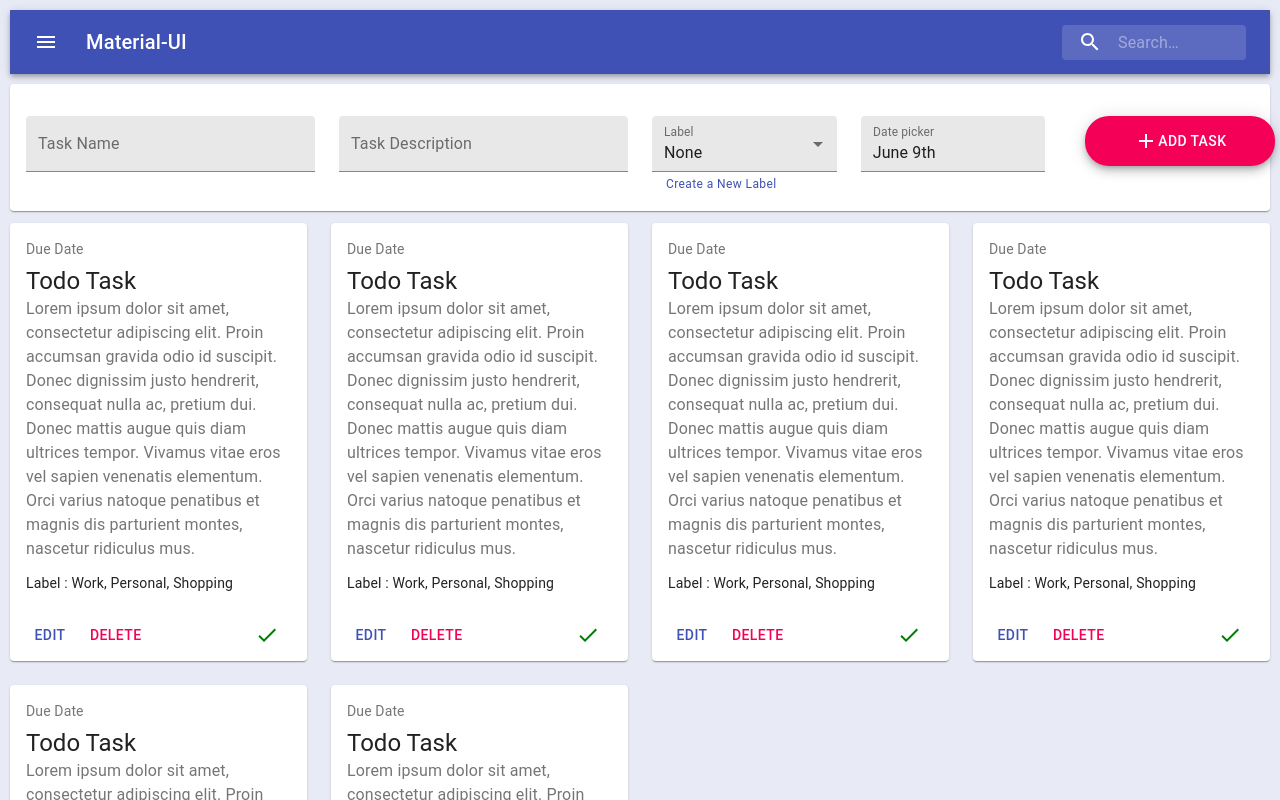
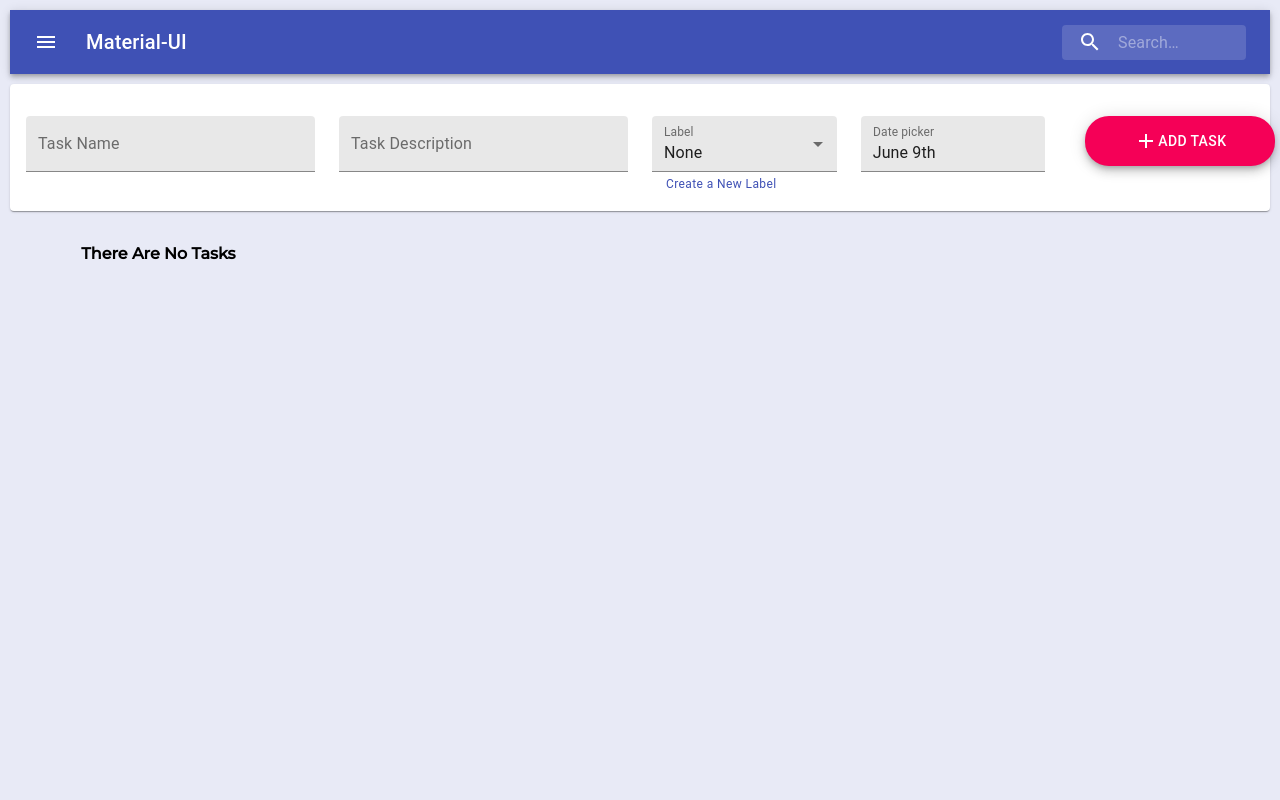
Before and after one commit to sidd-92/todo-react-new, a React (Create React App) app: page / in a window 1280 px wide. Shown: the top 800 px of the page. Built offline with nearby package versions, Linux system fonts and the light colour scheme.

Commit message:
Added Logic To Add Cards To Main

```diff
--- /dev/null
+++ b/src/App.css
@@ -0,0 +1,16 @@
+/* snackbar: {
+    [theme.breakpoints.down("xs")]: {
+      width: "70%",
+      bottom: 30
+    }
+  }*/
+.h4 {
+  text-align: center;
+}
+@media only screen and (max-width: 600px) {
+  .snackbar {
+    width: 70%;
+    position: relative;
+    bottom: 28px !important;
+  }
+}
--- a/src/App.js
+++ b/src/App.js
@@ -1,38 +1,68 @@
-import React, { useState } from "react";
+import React from "react";
 import SimpleAppBar from "./Components/SimpleAppBar/SimpleAppBar";
 import SimpleCard from "./Components/SimpleCard/SimpleCard";
 import Grid from "@material-ui/core/Grid";
 import FormSection from "./Components/FormSection/Form";
+import "./App.css";
+import Snackbar from "@material-ui/core/Snackbar";
 class App extends React.Component {
+  constructor(props) {
+    super(props);
+    this.state = {
+      openSnackBar: false,
+      tasks: []
+    };
+  }
+  createTask = (e, task) => {
+    /*
+     taskName: name,
+      taskDescription: desc,
+      taskLabeledAs: labelName,
+      taskDueDate: selectedDate*/
+    let tasks = this.state.tasks;
+    tasks.push(task);
+    console.log(task);
+    this.setState({ openSnackBar: true });
+  };
   render() {
+    let { openSnackBar } = this.state;
     return (
       <React.Fragment>
+        <Snackbar
+          open={openSnackBar}
+          anchorOrigin={{
+            vertical: "bottom",
+            horizontal: "left"
+          }}
+          onClose={() => this.setState({ openSnackBar: false })}
+          autoHideDuration={1000}
+          message={<span id="message-id">Added New Task</span>}
+          className="snackbar"
+        />
         <SimpleAppBar />
         <React.Fragment>
           <Grid container spacing={3}>
             <Grid item xs={12}>
-              <FormSection />
+              <FormSection onCreateTask={this.createTask} />
             </Grid>
           </Grid>
           <Grid container spacing={3}>
-            <Grid item xs={12} sm={6} md={4} lg={3}>
-              <SimpleCard />
-            </Grid>
-            <Grid item xs={12} sm={6} md={4} lg={3}>
-              <SimpleCard />
-            </Grid>
-            <Grid item xs={12} sm={6} md={4} lg={3}>
-              <SimpleCard />
-            </Grid>
-            <Grid item xs={12} sm={6} md={4} lg={3}>
-              <SimpleCard />
-            </Grid>
-            <Grid item xs={12} sm={6} md={4} lg={3}>
-              <SimpleCard />
-            </Grid>
-            <Grid item xs={12} sm={6} md={4} lg={3}>
-              <SimpleCard />
-            </Grid>
+            {this.state.tasks.length > 0 ? (
+              this.state.tasks.map((task, i) => (
+                <Grid key={i} item xs={12} sm={6} md={4} lg={3}>
+                  <SimpleCard
+                    dueDate={task.taskDueDate}
+                    taskName={task.taskName}
+                    taskDescription={task.taskDescription}
+                    label={task.taskLabeledAs.label}
+                  />
+                </Grid>
+              ))
+            ) : (
+              <Grid item xs={12} sm={6} md={4} lg={3}>
+                <h4 className="h4">There Are No Tasks</h4>
+              </Grid>
+            )}
           </Grid>
         </React.Fragment>
       </React.Fragment>
--- a/src/Components/FormSection/Form.js
+++ b/src/Components/FormSection/Form.js
@@ -21,8 +21,7 @@ import DialogTitle from "@material-ui/core/DialogTitle";
 import { MuiPickersUtilsProvider, DatePicker } from "@material-ui/pickers";
 import MomentUtils from "@date-io/moment";
 import Link from "@material-ui/core/Link";
-import Snackbar from "@material-ui/core/Snackbar";
-
+const moment = require("moment");
 const useStyles = makeStyles(theme => ({
   paper: {
     padding: theme.spacing(2),
@@ -69,7 +68,7 @@ const useStyles = makeStyles(theme => ({
   }
 }));
 
-const FormSection = () => {
+const FormSection = ({ onCreateTask }) => {
   const classes = useStyles();
   const matches = useMediaQuery("(max-width:1024px)");
   const [open, setOpen] = React.useState(false);
@@ -117,20 +116,15 @@ const FormSection = () => {
       handleClose();
     }
   }
+  function resetAllFields() {
+    setName("");
+    setDesc("");
+    setLabel({ label: "None" });
+    handleDateChange(new Date());
+  }
 
   return (
     <React.Fragment>
-      <Snackbar
-        open={openSnackBar}
-        anchorOrigin={{
-          vertical: "bottom",
-          horizontal: "left"
-        }}
-        onClose={() => setOpenSnackBar(false)}
-        autoHideDuration={1000}
-        message={<span id="message-id">Added New Task</span>}
-        className={classes.snackbar}
-      />
       <Paper className={classes.paper}>
         <Grid container spacing={3}>
           <Grid item xs={12} sm={6} lg={3}>
@@ -240,7 +234,15 @@ const FormSection = () => {
           </Grid>
           <Grid item lg={2}>
             <Fab
-              onClick={addTask}
+              onClick={e => {
+                onCreateTask(e, {
+                  taskName: name,
+                  taskDescription: desc,
+                  taskLabeledAs: labelName,
+                  taskDueDate: moment(selectedDate).format("MMM Do")
+                });
+                resetAllFields();
+              }}
               size="large"
               variant={!matches ? "extended" : "round"}
               color="secondary"
--- a/src/Components/SimpleCard/SimpleCard.js
+++ b/src/Components/SimpleCard/SimpleCard.js
@@ -28,6 +28,15 @@ const useStyles = makeStyles({
   },
   icon: {
     color: "green"
+  },
+  Work: {
+    color: "#3f51b5"
+  },
+  Personal: {
+    color: "#ff5722"
+  },
+  Shopping: {
+    color: "#00d084"
   }
 });
 
@@ -42,21 +51,28 @@ export default function SimpleCard(props) {
           color="textSecondary"
           gutterBottom
         >
-          Due Date
+          {dueDate}
         </Typography>
         <Typography variant="h5" component="h2">
-          Todo Task
+          {taskName}
         </Typography>
         <Typography className={classes.pos} color="textSecondary">
-          Lorem ipsum dolor sit amet, consectetur adipiscing elit. Proin
-          accumsan gravida odio id suscipit. Donec dignissim justo hendrerit,
-          consequat nulla ac, pretium dui. Donec mattis augue quis diam ultrices
-          tempor. Vivamus vitae eros vel sapien venenatis elementum. Orci varius
-          natoque penatibus et magnis dis parturient montes, nascetur ridiculus
-          mus.
+          {taskDescription}
         </Typography>
-        <Typography variant="body2" component="p">
-          Label : Work, Personal, Shopping
+        <Typography
+          variant="body2"
+          component="p"
+          className={
+            label === "Work"
+              ? classes.Work
+              : label === "Personal"
+              ? classes.Personal
+              : label === "Shopping"
+              ? classes.Shopping
+              : null
+          }
+        >
+          {label === "None" ? "" : label}
         </Typography>
       </CardContent>
       <CardActions>
```
